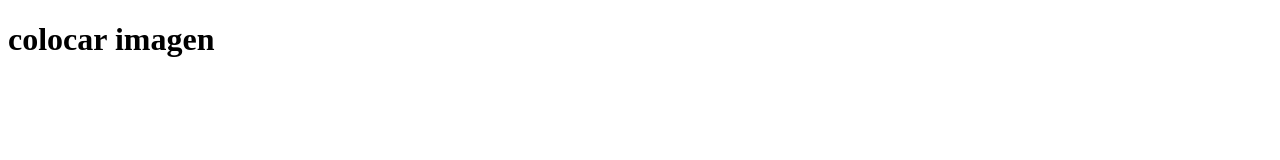
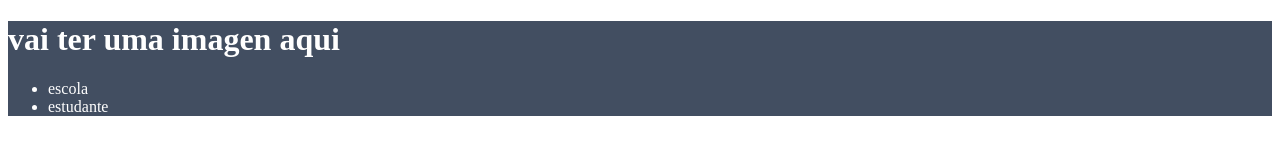
Before and after one commit to kaeferino/site_teste, a plain HTML site: page index.html in a window 1280 px wide. Drawn offline with Linux system fonts and the light colour scheme.

Commit message:
Add files via upload

```diff
--- a/index.html
+++ b/index.html
@@ -5,8 +5,16 @@
     <meta http-equiv="X-UA-Compatible" content="IE=edge">
     <meta name="viewport" content="width=device-width, initial-scale=1.0">
     <title>Document</title>
+    <link rel="stylesheet" href="style.css">
 </head>
 <body>
-   <h1>colocar imagen</h1>
+<header>
+   <h1>vai ter uma imagen aqui</h1>
+   <ul>
+       <li>escola</li>
+       <li>estudante</li>
+    <ul>
+</header>
+
 </body>
 </html>
--- a/style.css
+++ b/style.css
@@ -0,0 +1,4 @@
+header {
+    background-color: #424E61;
+    color: white;
+}
```
